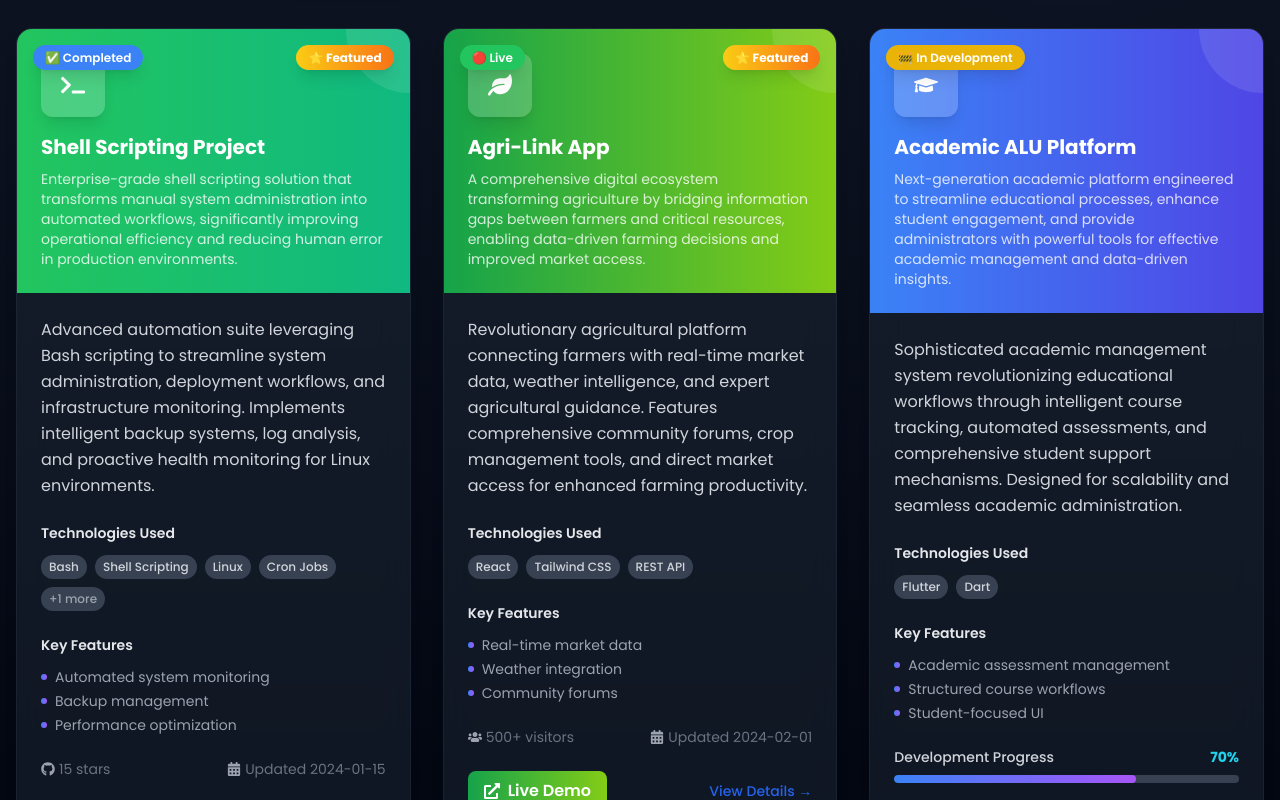
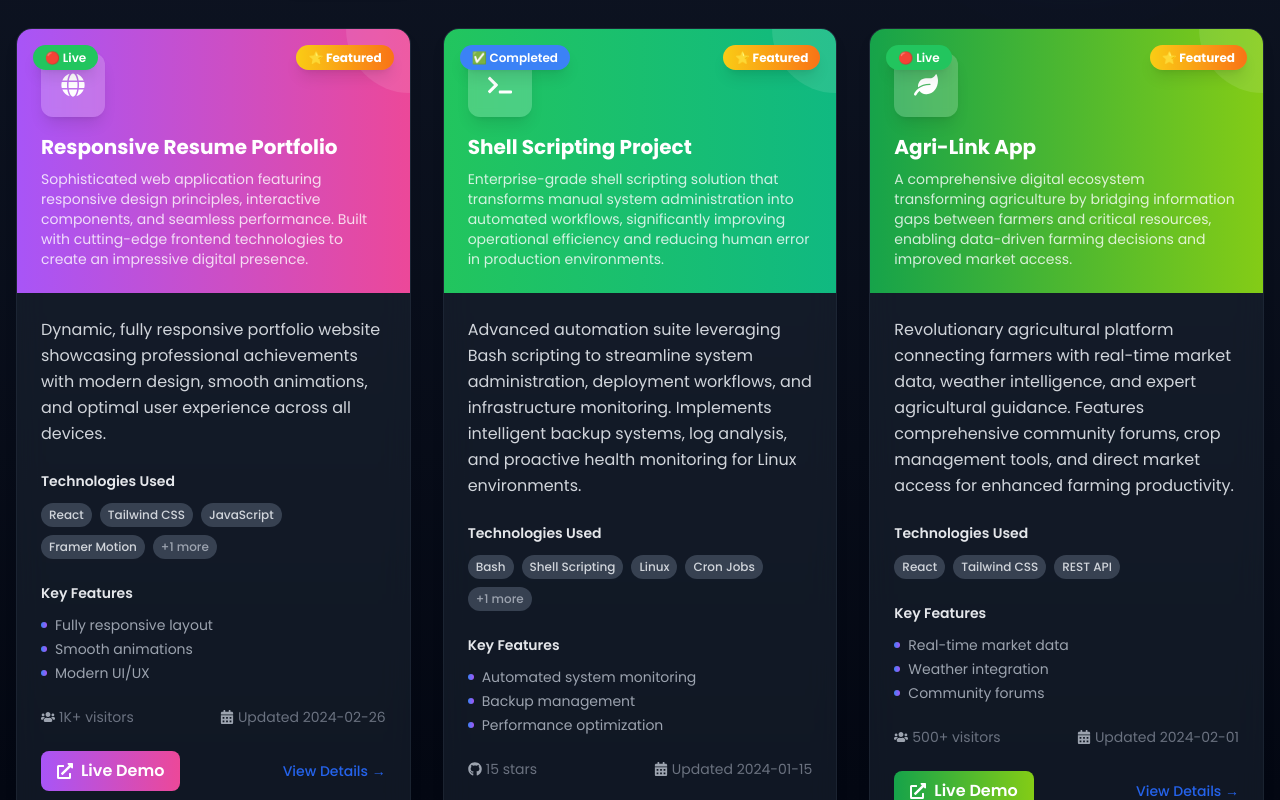
Before and after one commit to Manzi453/Responsive_resume_assignment, a React (Vite) app: page / in a window 1280 px wide. Shown: the part 7080-7880 px from the top of the page. Built offline with nearby package versions, Linux system fonts and the light colour scheme.

Commit message:
improvements on projects

```diff
--- a/src/components/Projects.jsx
+++ b/src/components/Projects.jsx
@@ -21,6 +21,23 @@ const Projects = () => {
   }, []);
 
   const projects = [
+    {
+      title: 'Responsive Resume Portfolio',
+      description: 'Dynamic, fully responsive portfolio website showcasing professional achievements with modern design, smooth animations, and optimal user experience across all devices.',
+      longDescription: 'Sophisticated web application featuring responsive design principles, interactive components, and seamless performance. Built with cutting-edge frontend technologies to create an impressive digital presence.',
+      link: 'https://responsive-resume-assignment.vercel.app/',
+      linkText: 'Live Demo',
+      tags: ['React', 'Responsive Design', 'Portfolio', 'Web Development'],
+      icon: FaGlobe,
+      color: 'from-purple-500 to-pink-500',
+      category: 'web',
+      featured: true,
+      status: 'live',
+      technologies: ['React', 'Tailwind CSS', 'JavaScript', 'Framer Motion', 'Responsive Design'],
+      highlights: ['Fully responsive layout', 'Smooth animations', 'Modern UI/UX', 'Cross-device compatibility'],
+      liveVisitors: '1K+',
+      lastUpdated: '2024-02-26'
+    },
     {
       title: 'Shell Scripting Project',
       description: 'Advanced automation suite leveraging Bash scripting to streamline system administration, deployment workflows, and infrastructure monitoring. Implements intelligent backup systems, log analysis, and proactive health monitoring for Linux environments.',
@@ -84,8 +101,8 @@ const Projects = () => {
     {title: 'Smart RwandaBill – Frontend',
       description: 'Cutting-edge responsive interface for RwandaBill digital billing platform, delivering seamless user experience through modern React architecture and intuitive design patterns.',
       longDescription: 'Sophisticated frontend application built with React and Tailwind CSS, providing an elegant and efficient interface for digital billing management, payment tracking, and seamless backend integration.',
-      link: 'https://github.com/Manzi453/Smart_RwandaBill_Frontend',
-      linkText: 'View Frontend Repo',
+      link: 'https://smart-rwanda-bill-frontend1-ofcv.vercel.app/',
+      linkText: 'Live Demo',
       tags: ['React', 'Tailwind CSS', 'UI/UX', 'Frontend'],
       icon: FaReact,
       color: 'from-cyan-500 to-blue-600',
```
